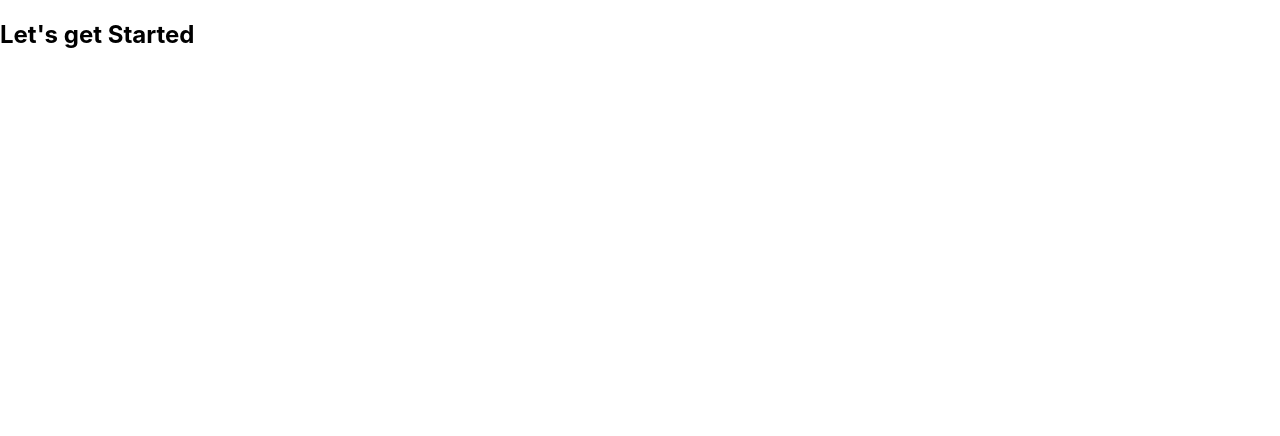
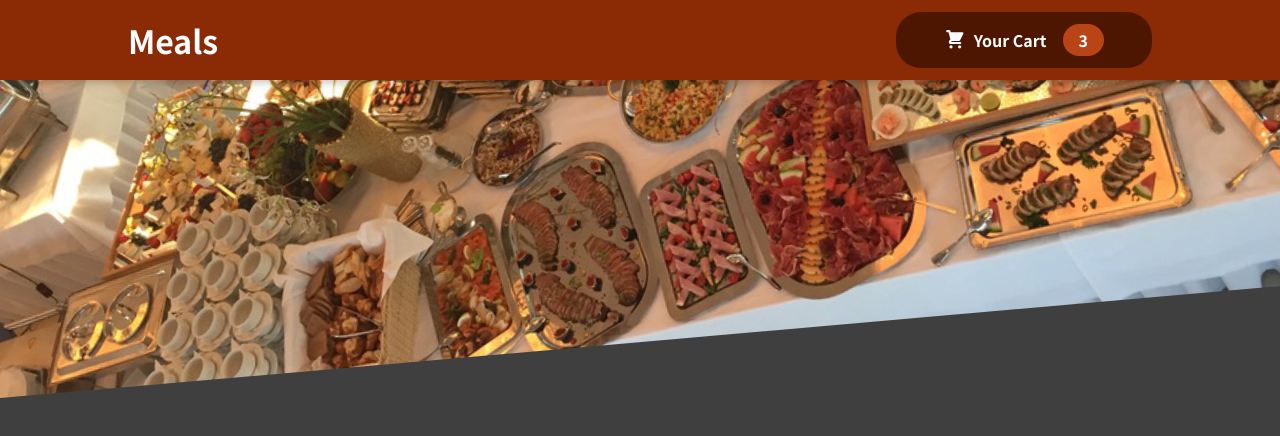
Before and after one commit to akashdhr/food-delivery-app, a React (Create React App) app: page / in a window 1280 px wide. Shown: the top 436 px of the page. Built offline with nearby package versions, Linux system fonts and the light colour scheme.

Commit message:
Adding Header Components

```diff
--- a/src/App.js
+++ b/src/App.js
@@ -1,9 +1,10 @@
+import Header from "./Layout/Header";
 
 function App() {
   return (
-    <div className="App">
-      <h2>Let's get Started</h2>
-    </div>
+    <>
+      <Header />
+    </>
   );
 }
 
--- /dev/null
+++ b/src/Cart/CartIcon.js
@@ -0,0 +1,13 @@
+const CartIcon = () => {
+  return (
+    <svg
+      xmlns='http://www.w3.org/2000/svg'
+      viewBox='0 0 20 20'
+      fill='currentColor'
+    >
+      <path d='M3 1a1 1 0 000 2h1.22l.305 1.222a.997.997 0 00.01.042l1.358 5.43-.893.892C3.74 11.846 4.632 14 6.414 14H15a1 1 0 000-2H6.414l1-1H14a1 1 0 00.894-.553l3-6A1 1 0 0017 3H6.28l-.31-1.243A1 1 0 005 1H3zM16 16.5a1.5 1.5 0 11-3 0 1.5 1.5 0 013 0zM6.5 18a1.5 1.5 0 100-3 1.5 1.5 0 000 3z' />
+    </svg>
+  );
+};
+
+export default CartIcon;
--- /dev/null
+++ b/src/Layout/Header.js
@@ -0,0 +1,20 @@
+import React from 'react'
+import mealsImage from '../assets/meals.jpeg';
+import classes from './Header.module.css';
+import HeaderCartButton from './HeaderCartButton';
+
+const Header = () => {
+  return (
+    <>
+        <header className={classes.header}>
+            <h1>Meals</h1>
+            <HeaderCartButton />
+        </header>
+        <div className={classes["main-image"]}>
+            <img src={mealsImage} alt="Table full of delicious food"/>
+        </div>
+    </>
+  )
+}
+
+export default Header
--- /dev/null
+++ b/src/Layout/Header.module.css
@@ -0,0 +1,29 @@
+.header {
+    position: fixed;
+    top: 0;
+    left: 0;
+    width: 100%;
+    height: 5rem;
+    background-color: #8a2b06;
+    color: white;
+    display: flex;
+    justify-content: space-between;
+    align-items: center;
+    padding: 0 10%;
+    box-shadow: 0 2px 8px rgba(0, 0, 0, 0.25);
+    z-index: 10;
+}
+
+.main-image {
+    width: 100%;
+    height: 25rem;
+    z-index: 0;
+    overflow: hidden;
+}
+
+.main-image img {
+    width: 110%;
+    height: 100%;
+    object-fit: cover;
+    transform: rotateZ(-5deg) translateY(-4rem) translateX(-1rem);
+}
--- /dev/null
+++ b/src/Layout/HeaderCartButton.js
@@ -0,0 +1,17 @@
+import React from 'react'
+import CartIcon from '../Cart/CartIcon'
+import classes from './HeaderCartButton.module.css'
+
+const HeaderCartButton = () => {
+  return (
+    <button className={classes.button}>
+        <span className={classes.icon}>
+            <CartIcon />
+        </span>
+        <span>Your Cart</span>
+        <span className={classes.badge}>3</span>
+    </button>
+  )
+}
+
+export default HeaderCartButton
--- /dev/null
+++ b/src/Layout/HeaderCartButton.module.css
@@ -0,0 +1,63 @@
+.button {
+    cursor: pointer;
+    font: inherit;
+    border: none;
+    background-color: #4d1601;
+    color: white;
+    padding: 0.75rem 3rem;
+    display: flex;
+    justify-content: space-around;
+    align-items: center;
+    border-radius: 25px;
+    font-weight: bold;
+}
+
+.button:hover,
+.button:active {
+    background-color: #2c0d00;
+}
+
+.icon {
+    width: 1.35rem;
+    height: 1.35rem;
+    margin-right: 0.5rem;
+}
+
+.badge {
+    background-color: #b94517;
+    padding: 0.25rem 1rem;
+    border-radius: 25px;
+    margin-left: 1rem;
+    font-weight: bold;
+}
+
+.button:hover .badge,
+.button:active .badge {
+    background-color: #92320c;
+}
+
+.bump {
+    animation: bump 300ms ease-out;
+}
+
+@keyframes bump {
+    0% {
+        transform: scale(1);
+    }
+
+    10% {
+        transform: scale(0.9);
+    }
+
+    30% {
+        transform: scale(1.1);
+    }
+
+    50% {
+        transform: scale(1.15);
+    }
+
+    100% {
+        transform: scale(1);
+    }
+}
--- a/src/index.css
+++ b/src/index.css
@@ -1,13 +1,14 @@
+@import url('https://fonts.googleapis.com/css2?family=Noto+Sans+JP:wght@400;700&display=swap');
+
+* {
+  box-sizing: border-box;
+}
+
+html {
+  font-family: 'Noto Sans JP', sans-serif;
+}
+
 body {
   margin: 0;
-  font-family: -apple-system, BlinkMacSystemFont, 'Segoe UI', 'Roboto', 'Oxygen',
-    'Ubuntu', 'Cantarell', 'Fira Sans', 'Droid Sans', 'Helvetica Neue',
-    sans-serif;
-  -webkit-font-smoothing: antialiased;
-  -moz-osx-font-smoothing: grayscale;
+  background-color: #3f3f3f;
 }
-
-code {
-  font-family: source-code-pro, Menlo, Monaco, Consolas, 'Courier New',
-    monospace;
-}
--- a/src/index.js
+++ b/src/index.js
@@ -1,16 +1,7 @@
-import React from 'react';
 import ReactDOM from 'react-dom/client';
+
 import './index.css';
 import App from './App';
 
-
 const root = ReactDOM.createRoot(document.getElementById('root'));
-root.render(
-  <React.StrictMode>
-    <App />
-  </React.StrictMode>
-);
-
-// If you want to start measuring performance in your app, pass a function
-// to log results (for example: reportWebVitals(console.log))
-// or send to an analytics endpoint. Learn more: https://bit.ly/CRA-vitals
+root.render(<App />);
```
Also changed, not shown: src/assets/meals.jpeg (added).
